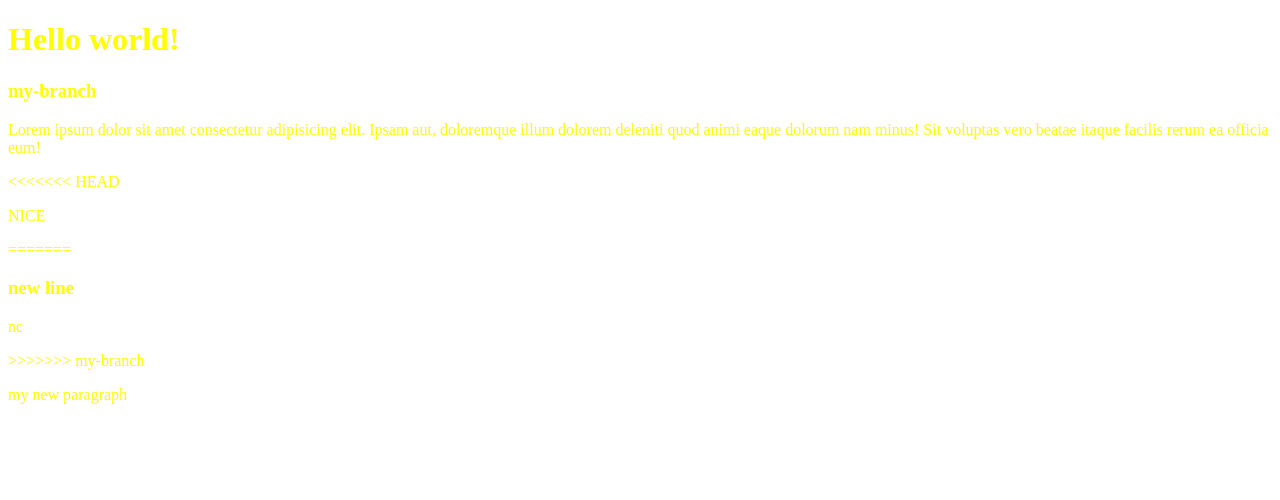
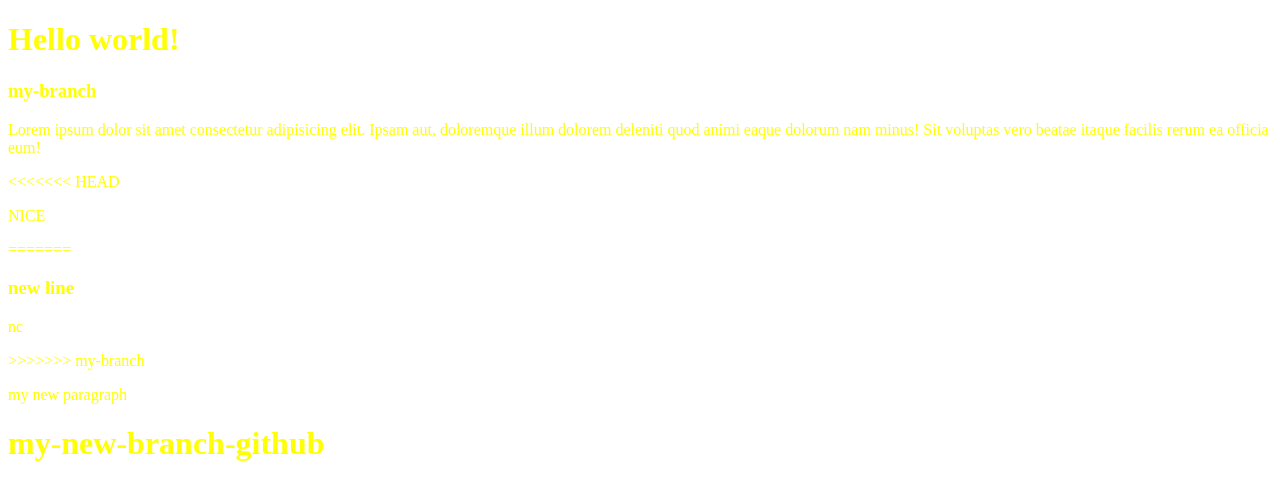
Before and after one commit to gillesania20/test-repo, a plain HTML site: page index.html in a window 1280 px wide. Drawn offline with Linux system fonts and the light colour scheme.

Commit message:
added another paragraph for the new branch

```diff
--- a/index.html
+++ b/index.html
@@ -18,5 +18,6 @@
 <p>nc</p>
 >>>>>>> my-branch
 <p>my new paragraph</p>
+<h1>my-new-branch-github</h1>
 </body>
 </html>
```
